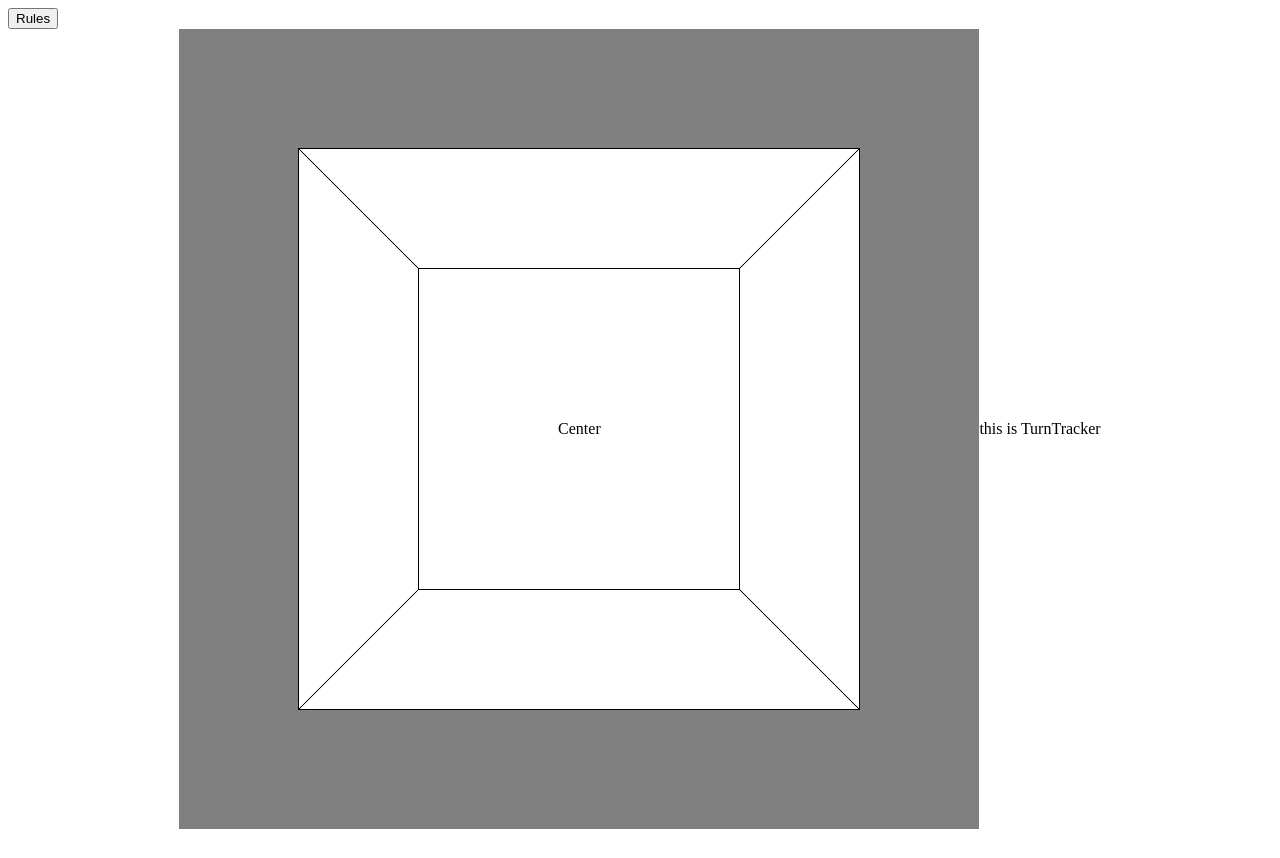
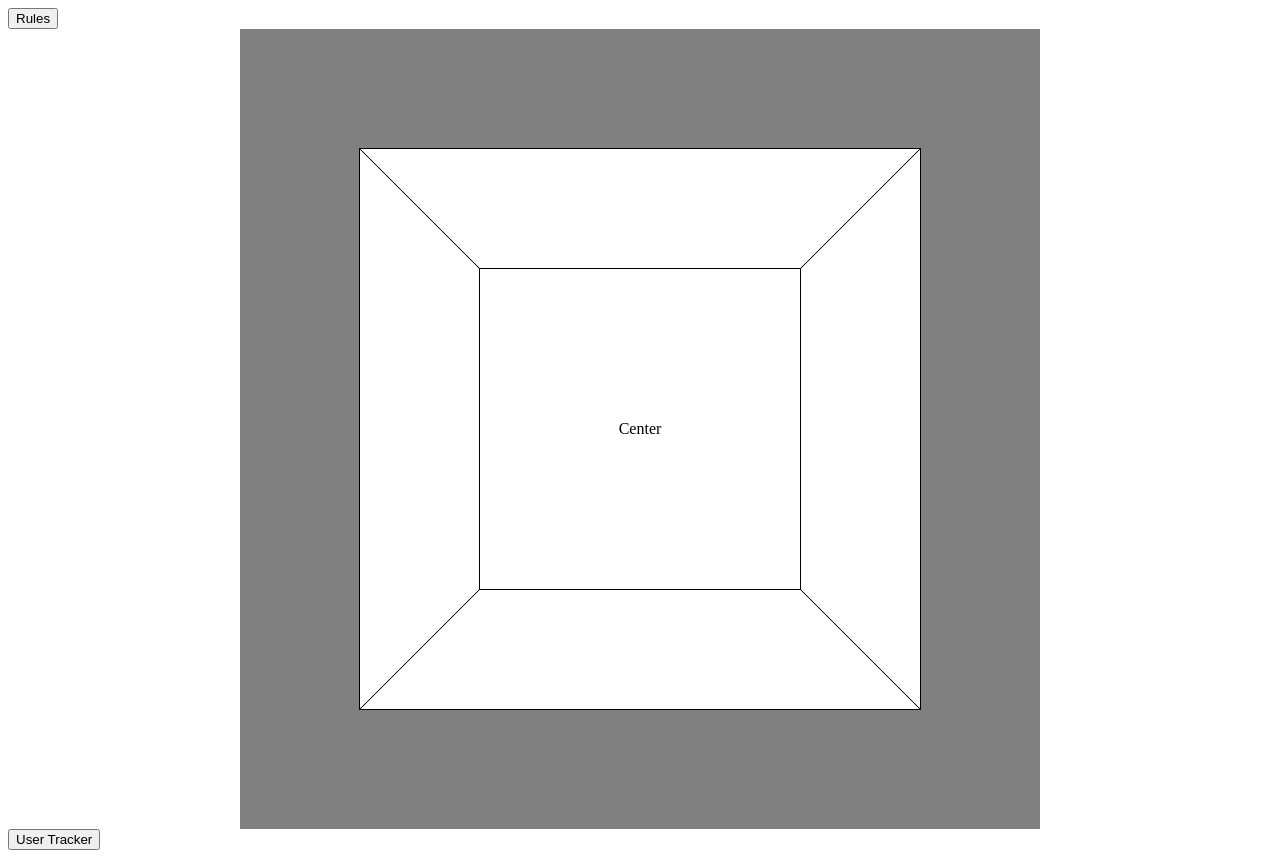
Before and after one commit to daurham/1000BlankWhiteCards, a React app: page /Game in a window 1280 px wide. Before the commit the page ends 837 px from the top, so only its background shows below. Built offline with nearby package versions, Linux system fonts and the light colour scheme; the HTML template or start-up script is replaced by a standard one.

Commit message:
Create dropdown and include Bootstrap styles

```diff
--- a/client/src/components/inGame/Board.jsx
+++ b/client/src/components/inGame/Board.jsx
@@ -1,6 +1,5 @@
 import React from 'react';
 import styled from "styled-components";
-import TurnTracker from './TurnTracker.jsx';
 
 const Container = styled.div`
   display: flex;
@@ -60,7 +59,7 @@ export default function GameBoard() {
           </Innerboard>
         </Board>
       </Background>
-      <TurnTracker />
+
     </Container>
   );
 };
--- a/client/src/components/inGame/InGame.jsx
+++ b/client/src/components/inGame/InGame.jsx
@@ -1,12 +1,14 @@
 import React from 'react';
 import Board from './Board.jsx';
 import Rule from './Rule.jsx';
+import TurnTracker from './TurnTracker.jsx';
 
 export default function InGame() {
   return (
     <div>
       <Rule />
       <Board />
+      <TurnTracker />
     </div>
   );
 }
--- a/client/src/components/inGame/TurnTracker.jsx
+++ b/client/src/components/inGame/TurnTracker.jsx
@@ -1,9 +1,15 @@
 import React from 'react';
 import styled from "styled-components";
+import Dropdown from 'react-bootstrap/Dropdown'
+import DropdownButton from 'react-bootstrap/DropdownButton'
 
 export default function TurnTracker() {
   const users = ['Alvina', 'Jini', 'Trevor', 'Waylon'];
   return(
-    <div>this is TurnTracker</div>
+    <DropdownButton id="dropdown-basic-button" title="User Tracker">
+      <Dropdown.Item href="#/action-1">Action</Dropdown.Item>
+      <Dropdown.Item href="#/action-2">Another action</Dropdown.Item>
+      <Dropdown.Item href="#/action-3">Something else</Dropdown.Item>
+    </DropdownButton>
   );
 }
```
Also changed, not shown: 1 other file (tests, documents, lock files or other folders).
